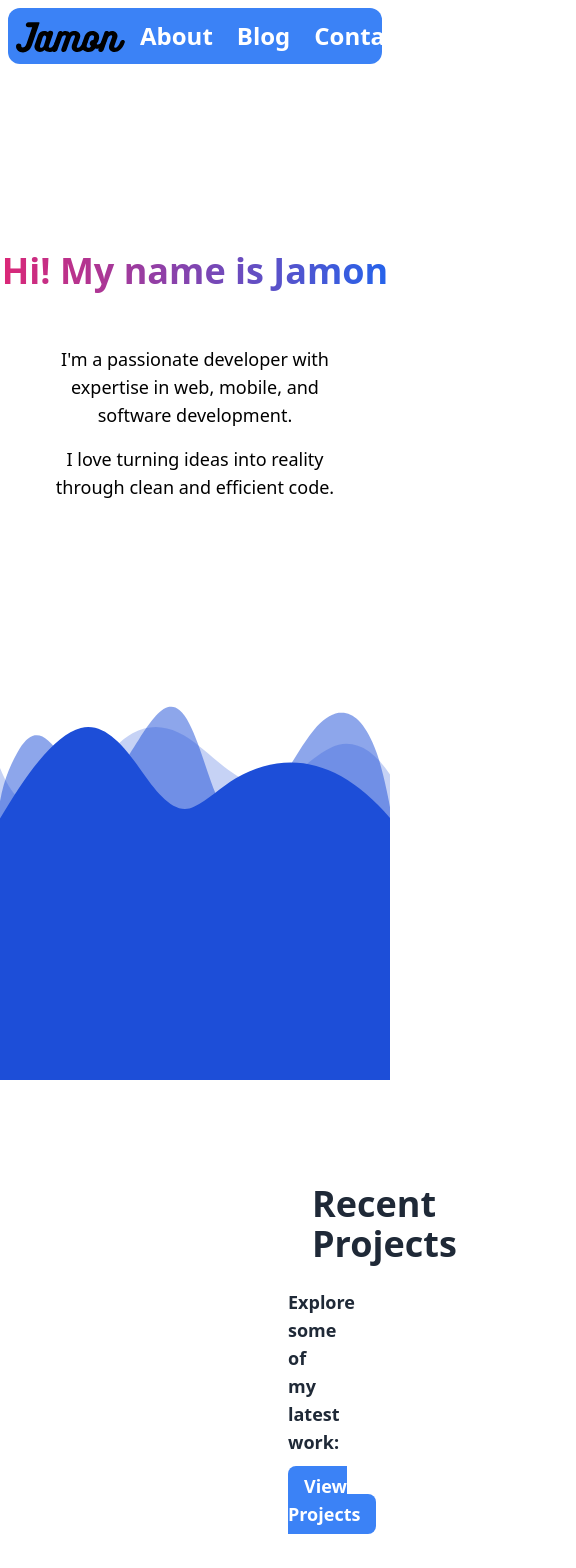
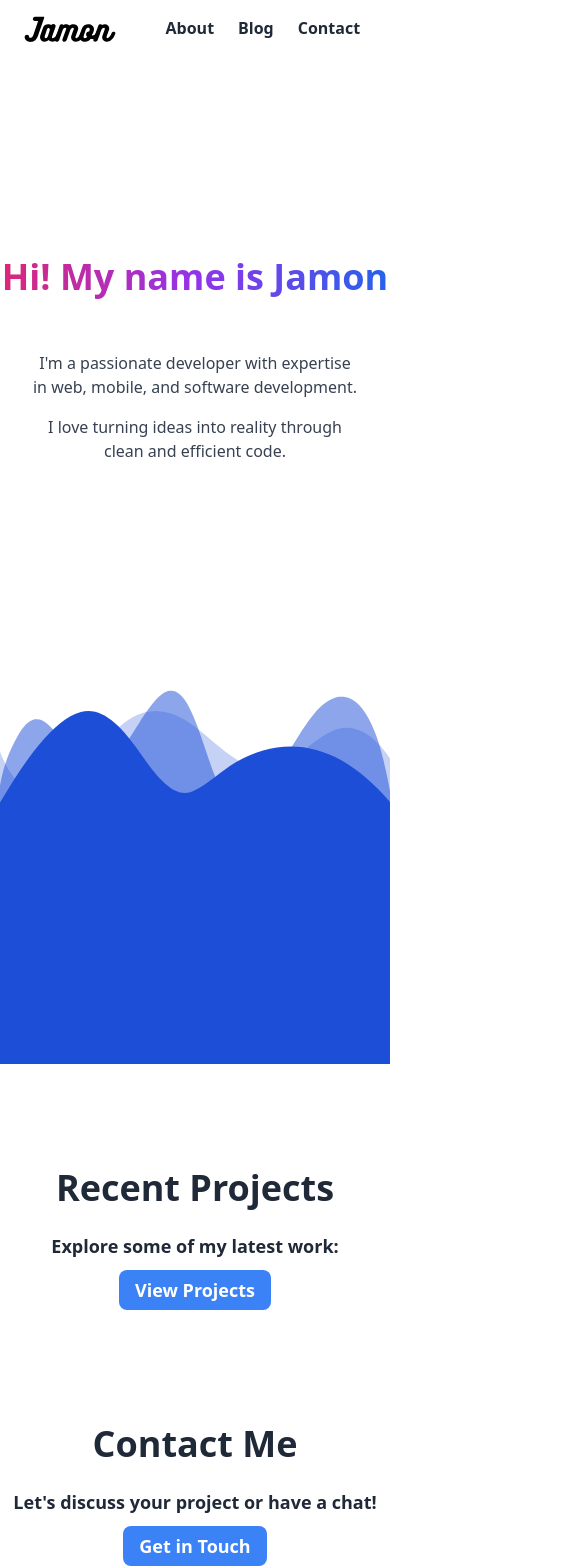
Before and after one commit to joriman/joriman-dev, a Next.js app: page / in a window 390 px wide. Shown: the top 1568 px of the page, 576 px wide, since content can reach past the window. Built offline with nearby package versions, Linux system fonts and the light colour scheme.

Commit message:
fix: sections responsive for mobile, navbar updates

```diff
--- a/src/components/main-logo.tsx
+++ b/src/components/main-logo.tsx
@@ -4,10 +4,10 @@ const MainLogo = (props: SVGProps<SVGSVGElement>) => (
   <svg
     xmlns="http://www.w3.org/2000/svg"
     xmlnsXlink="http://www.w3.org/1999/xlink"
-    width={120}
+    width={100}
     zoomAndPan="magnify"
     viewBox="0 0 375 135.000003"
-    height={43.2}
+    height={36}
     preserveAspectRatio="xMidYMid meet"
     {...props}
   >
--- a/src/components/navbar.tsx
+++ b/src/components/navbar.tsx
@@ -3,19 +3,19 @@ import MainLogo from "./main-logo"
 
 export function Navbar() {
     return (
-        <nav className="flex justify-around items-center min-h-6 transition ease-in-out delay-300 bg-blue-500 m-2 rounded-xl">
+        <nav className="flex my-2 justify-around items-center min-h-6 transition ease-in-out delay-300 rounded-xl">
             <Link className="" href="/">
                 <MainLogo />
             </Link>
             <div className="flex flex-row">
-                <Link className="p-3 hover:bg-blue-700" href="/about">
-                    <h2 className="text-white text-2xl font-semibold">About</h2>
+                <Link className="p-2 mx-1 md:p-3 hover:bg-gray-200 rounded-xl" href="/about">
+                    <h2 className="text-gray-800 text-md md:text-2xl font-semibold">About</h2>
                 </Link>
-                <Link className="p-3 hover:bg-blue-700" href="/blog">
-                    <h2 className="text-white text-2xl font-semibold">Blog</h2>
+                <Link className="p-2 mx-1 md:p-3 hover:bg-gray-200 rounded-xl" href="/blog">
+                    <h2 className="text-gray-800 text-md md:text-2xl font-semibold">Blog</h2>
                 </Link>
-                <Link className="p-3 hover:bg-blue-700" href="/contact">
-                    <h2 className="text-white text-2xl font-semibold">Contact</h2>
+                <Link className="p-2 mx-1 md:p-3 hover:bg-gray-200 rounded-xl" href="/contact">
+                    <h2 className="text-gray-800 text-md md:text-2xl font-semibold">Contact</h2>
                 </Link>
             </div>
         </nav>
--- a/src/pages/index.tsx
+++ b/src/pages/index.tsx
@@ -12,12 +12,12 @@ export default function Home() {
 				<section className="flex flex-col min-h-96 h-[calc(100svh-220px)] justify-center text-center space-y-12">
 					<div>
 						<Slide cascade triggerOnce>
-							<h1 className="py-4 text-4xl font-extrabold md:text-8xl line-clamp-1 text-center text-transparent bg-gradient-to-r from-pink-600 to-blue-600 inline-block bg-clip-text">Hi! My name is Jamon</h1>
+							<h1 className="py-4 text-4xl font-extrabold md:text-8xl line-clamp-1 text-center text-transparent bg-gradient-to-r from-pink-600 via-purple-600 to-blue-600 inline-block bg-clip-text">Hi! My name is Jamon</h1>
 						</Slide>
 						<div className="p-8 space-y-4 text-center">
 							<Fade cascade triggerOnce>
-								<p className="text-lg md:text-4xl">I&apos;m a passionate developer with expertise in web, mobile, and software development.</p>
-								<p className="text-lg md:text-4xl">I love turning ideas into reality through clean and efficient code.</p>
+								<p className="text-md md:text-2xl text-gray-700">I&apos;m a passionate developer with expertise in web, mobile, and software development.</p>
+								<p className="text-md md:text-2xl text-gray-700">I love turning ideas into reality through clean and efficient code.</p>
 							</Fade>
 						</div>
 					</div>
@@ -36,7 +36,7 @@ export default function Home() {
 					</div>
 				</section>
 
-				<section className="grid grid-cols-2 pt-16 px-72 text-center space-y-4 text-gray-800 font-bold">
+				<section className="md:grid grid-cols-1 md:grid-cols-2 pt-16 md:px-72 text-center space-y-4 text-gray-800 font-bold">
 					<div className="flex flex-col justify-center py-4">
 						<div>
 							<h2 className="font-bold text-4xl m-6 text-center">Recent Projects</h2>
@@ -47,7 +47,7 @@ export default function Home() {
 					</div>
 				</section>
 
-				<section className="grid grid-cols-2 pt-16 pb-12 px-72 text-center text-gray-800 font-bold">
+				<section className="md:grid grid-cols-1 md:grid-cols-2 pt-16 pb-12 md:px-72 text-center text-gray-800 font-bold">
 					<div></div>
 					<div className="flex flex-col justify-center py-4">
 						<div>
```
